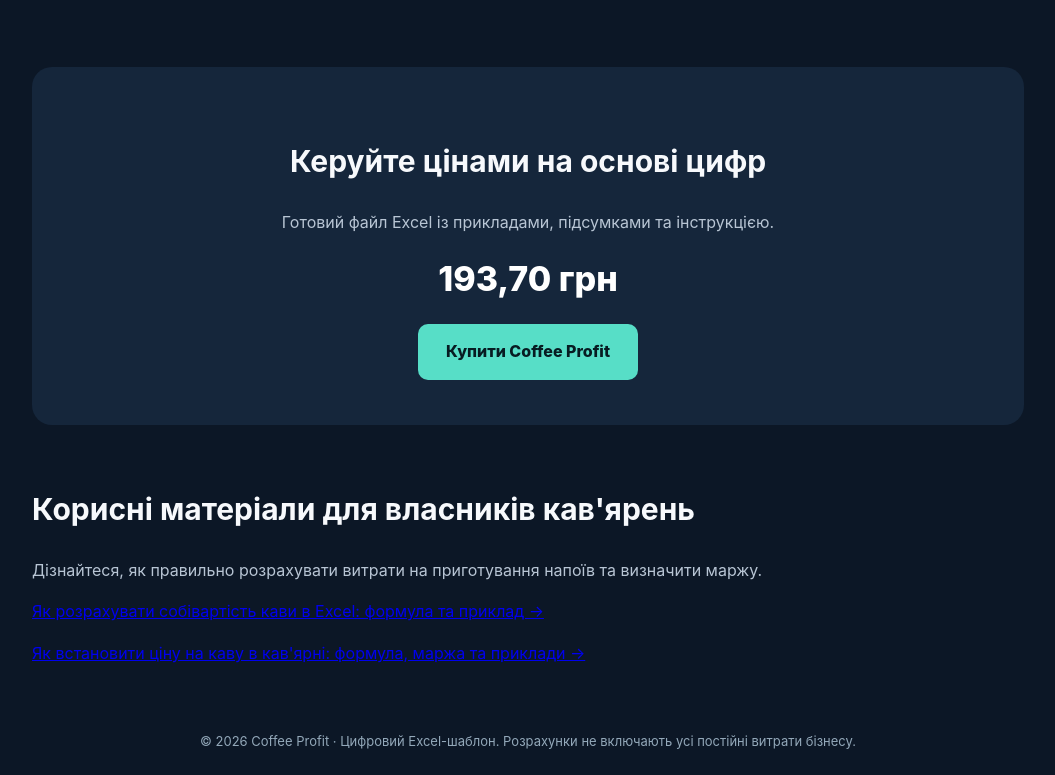
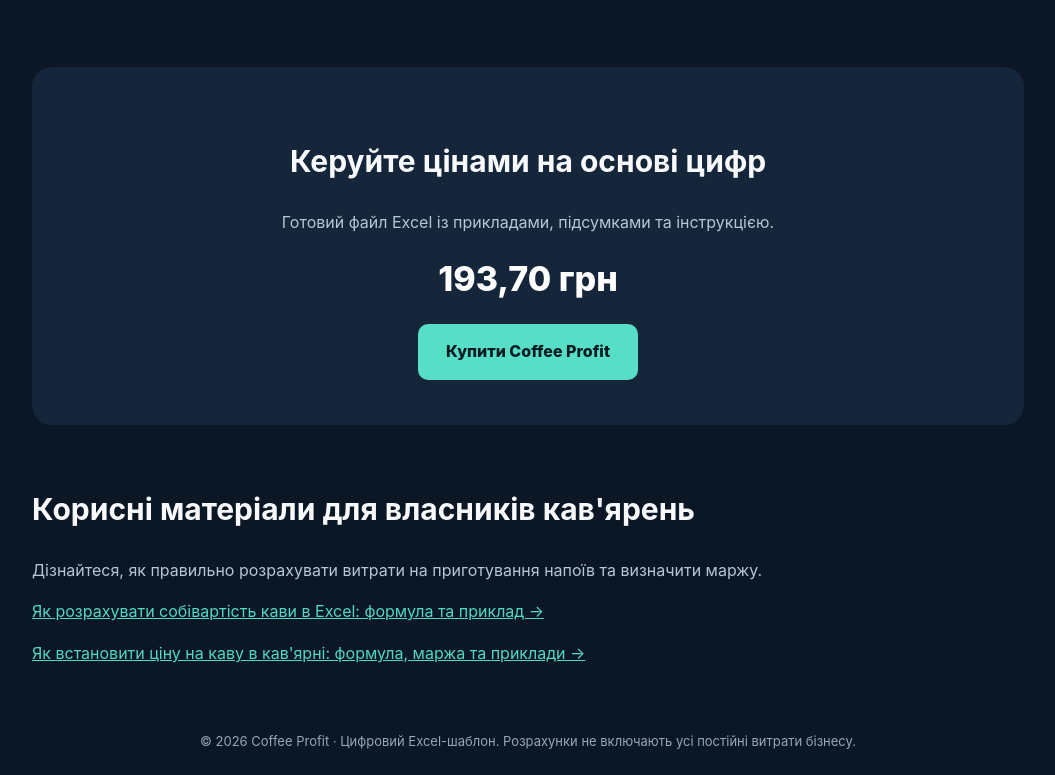
Before and after one commit to Omen947890/coffee-profit-site, a plain HTML site: page index.html in a window 1280 px wide. Shown: the part 1084-1859 px from the top of the page, without its empty margins (112-1167 px from the left). Drawn offline with Linux system fonts and the light colour scheme.

Commit message:
Update index.html

```diff
--- a/index.html
+++ b/index.html
@@ -28,6 +28,12 @@ p{color:#b8c5d4}
 .price{font-size:34px;color:#fff;font-weight:800}
 footer{font-size:13px;color:#93a8b9;text-align:center}
 @media(max-width:720px){.hero{grid-template-columns:1fr;padding:35px 0}.cards{grid-template-columns:1fr}header{padding-bottom:0}}
+main section:not(.hero):not(.cta) a:not(.btn),
+main section:not(.hero):not(.cta) a:not(.btn):visited {
+  color: #50d7c5;
+  text-decoration: underline;
+}
+
 </style>
 </head>
 <body>
```
